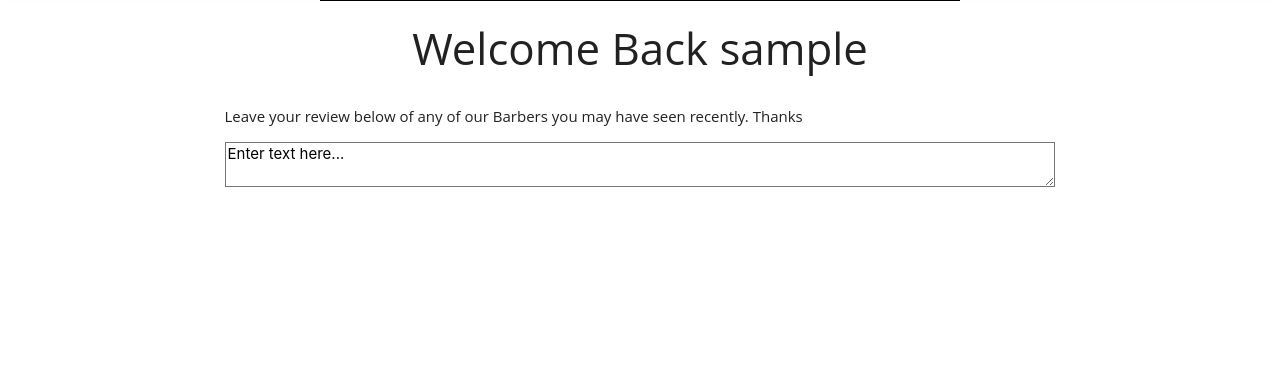
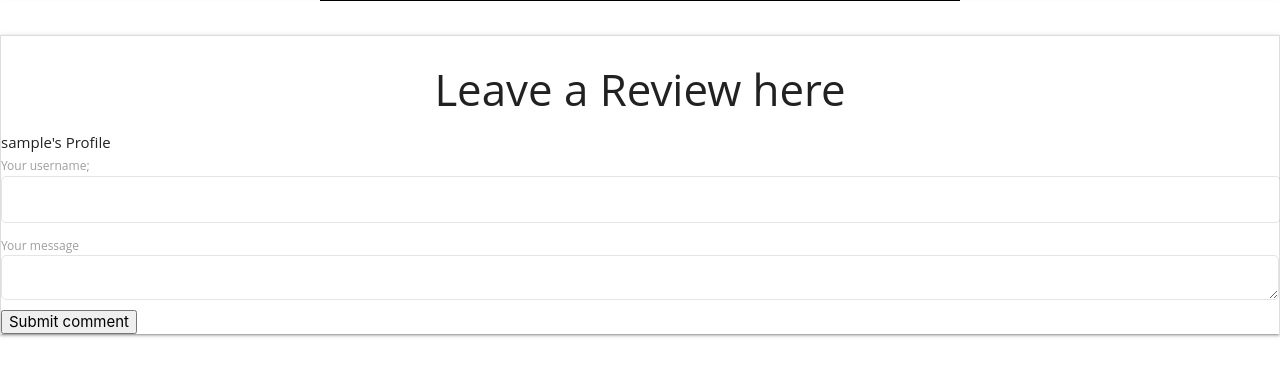
Before and after one commit to aoshenye/Cutz21, a Flask app: page /profile/1 in a window 1280 px wide. Shown: the part 69-445 px from the top of the page. Run offline with Flask 2, Linux system fonts and the light colour scheme; the visitor is signed in with stand-in values (Sample User, id 1); a database or web service that is not in the repository returns one stand-in record (values such as "Sample title"); some libraries are stand-ins or nearby versions.

Commit message:
re-do form boxes so they are larger, ensure profile section shows only when logged in, create form.py for form

```diff
--- a/app.py
+++ b/app.py
@@ -18,10 +18,12 @@ app.secret_key = os.environ.get("SECRET_KEY")
 
 mongo = PyMongo(app)
 
+# list variable is reviews
+
 @app.route("/")
 @app.route("/get_reviews")
 def get_reviews():
-    reviews = mongo.db.Reviews.find()
+    reviews = list(mongo.db.Reviews.find())
     return render_template("reviews.html", reviews=reviews)
 
 
--- a/static/css/style.css
+++ b/static/css/style.css
@@ -145,3 +145,26 @@ body {
     display: block;
   }
 }
+
+/*FORM for review in Profile.html*/
+#respond {
+  margin-top: 40px;
+}
+
+#respond input[type='text'],
+#respond input[type='email'],
+#respond textarea {
+  margin-bottom: 10px;
+  display: block;
+  width: 100%;
+
+  border: 1px solid rgba(0, 0, 0, 0.1);
+  -webkit-border-radius: 5px;
+  -moz-border-radius: 5px;
+  -o-border-radius: 5px;
+  -ms-border-radius: 5px;
+  -khtml-border-radius: 5px;
+  border-radius: 5px;
+
+  line-height: 1.4em;
+}
--- a/templates/login.html
+++ b/templates/login.html
@@ -1,10 +1,12 @@
 {% extends "base.html" %}
 {% block content %}
+
 <h3 class="center-align">Log In</h3>
+
 <div class="row">
 <form class="col s12 m8 offset-m2" method="POST" action="{{ url_for('login') }}">
    <p>Leave your name and your review of any of the below Barbers please. Thanks</p>
-    <label for="name">Name</label>
+    <label for="name">Username</label>
    <input id="username" type="text" name="username" class="validate">
     <label for="password">Password</label>
           <input id="password" type="password" password="password" class="validate" name="password">
--- a/templates/profile.html
+++ b/templates/profile.html
@@ -1,13 +1,26 @@
 {% extends "base.html" %}
 {% block content %}
-<h3 class="center-align">Welcome Back {{ username }}</h3>
-<div class="row">
-<form class="col s12 m8 offset-m2">
-   <p>Leave your review below of any of our Barbers you may have seen recently. Thanks</p>
-   <textarea rows="4" cols="50" name="comment">Enter text here...</textarea>
-</form>
-</div>
 
+
+<div id="respond">
+
+    <ul class="collapsible">
+<h3 class="center-align">Leave a Review here</h3>
+
+        {{ username }}'s Profile
+
+  <form action="post_comment.php" method="post" id="commentform">
+
+    <label for="email" class="required">Your username;</label>
+    <input id="username" type="text" name="username" class="validate">
+
+    <label for="comment" class="required">Your message</label>
+    <textarea name="comment" id="comment" rows="10" tabindex="4"  required="required"></textarea>
+
+    <input type="hidden" name="comment_post_ID" value="1" id="comment_post_ID" />
+    <input name="submit" type="submit" value="Submit comment" />
+
+  </form>
 
 
 
--- a/templates/register.html
+++ b/templates/register.html
@@ -1,10 +1,12 @@
 {% extends "base.html" %}
 {% block content %}
+
 <h3 class="center-align">Register</h3>
+
 <div class="row">
 <form class="col s12 m8 offset-m2" method="POST" action="{{ url_for('register') }}">
    <p>Register a username to log in and leave a review of any of the featured Barbers here. Thanks</p>
-        <label for="name">Name</label>
+        <label for="name">Username</label>
    <input id="username" type="text" name="username" class="validate">
           <label for="password">Password</label>
    <input id="password" type="password" password="password" class="validate" name="password">
```
Also changed, not shown: templates/comments.html (+15 -1 lines), forms.py (added), static/js/custom.js (added), templates/base.html (line endings or trailing spaces).
